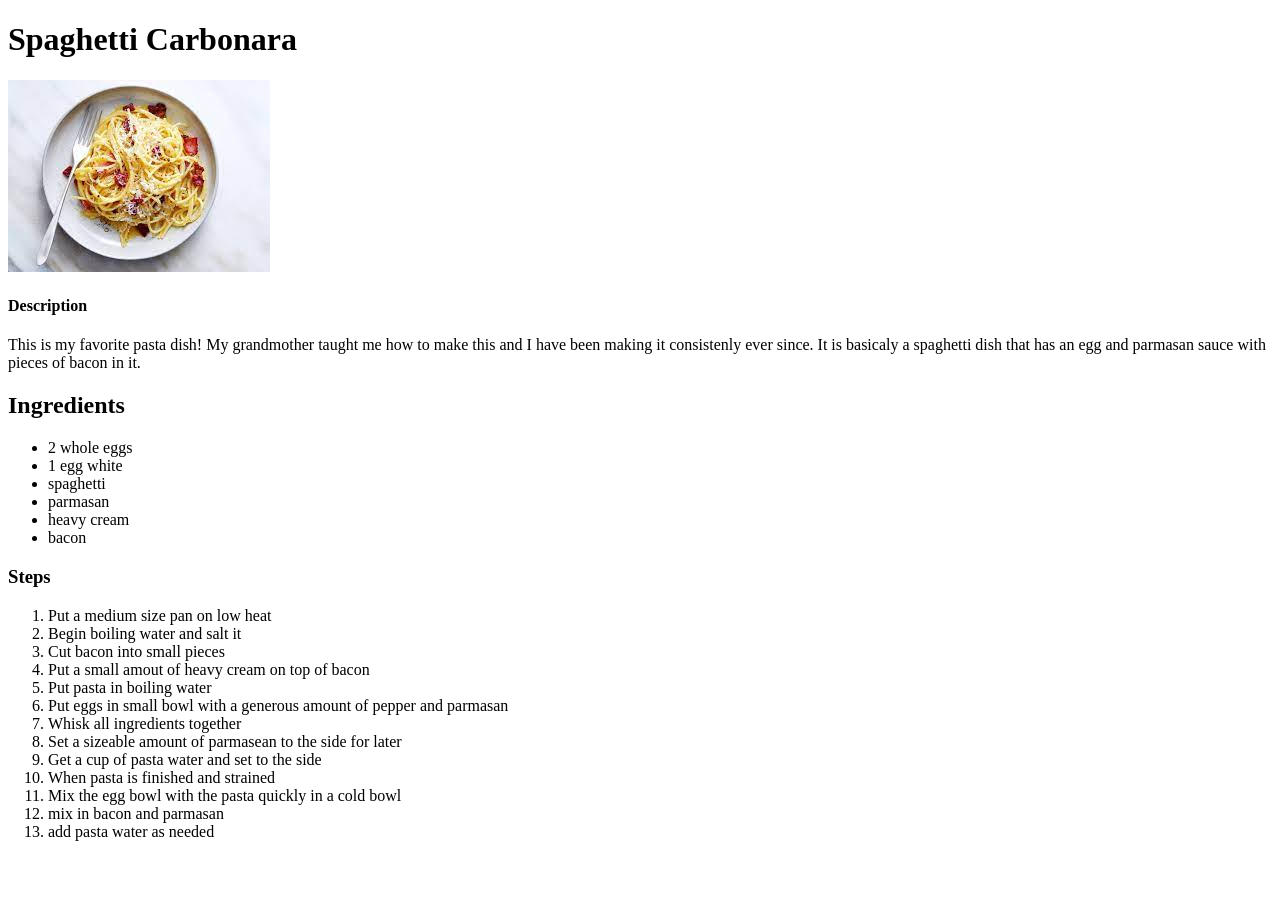
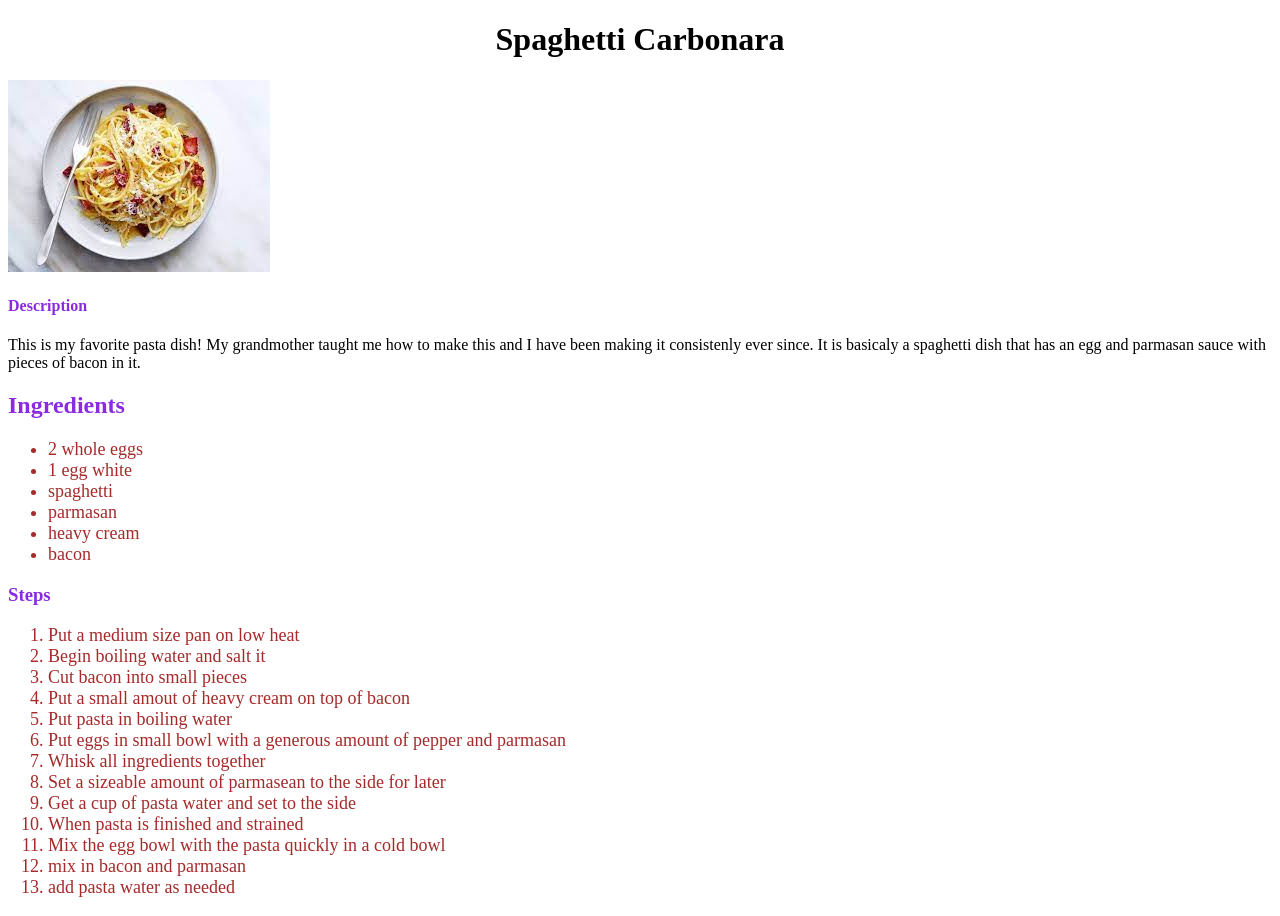
Before and after one commit to parkerfws/odin-recipes, a plain HTML site: page recipes/carbonara.html in a window 1280 px wide. Before the commit the page ends 857 px from the top, so only its background shows below. Drawn offline with Linux system fonts and the light colour scheme.

Commit message:
added some sub parstyling to recipes

```diff
--- a/recipes/carbonara.html
+++ b/recipes/carbonara.html
@@ -5,16 +5,17 @@
     <meta http-equiv="X-UA-Compatible" content="IE=edge">
     <meta name="viewport" content="width=device-width, initial-scale=1.0">
     <title>Document</title>
+    <link rel="stylesheet" href="styles.css">
 </head>
 <body>
-    <h1>Spaghetti Carbonara</h1>
+    <h1 class="title">Spaghetti Carbonara</h1>
     <img src="../images/carbonara.jpeg" alt="A plate of spaghetti carbonara">
-    <h4>Description</h4>
+    <h4 class="header">Description</h4>
     <p>This is my favorite pasta dish! My grandmother taught me how to make this and I have been making it consistenly
     ever since. It is basicaly a spaghetti dish that has an egg and parmasan sauce with pieces of bacon in it.
     </p>
-    <h2>Ingredients</h2>
-    <ul>
+    <h2 class="header">Ingredients</h2>
+    <ul class="list">
         <li>2 whole eggs </li>
         <li>1 egg white</li>
         <li>spaghetti</li>
@@ -22,10 +23,10 @@
         <li>heavy cream</li>
         <li>bacon</li>
     </ul>
-    <h3>
+    <h3 class="header">
         Steps
     </h3>
-    <ol>
+    <ol class="list">
         <li>Put a medium size pan on low heat </li>
         <li>Begin boiling water and salt it </li>
         <li>Cut bacon into small pieces </li>
--- /dev/null
+++ b/recipes/styles.css
@@ -0,0 +1,12 @@
+.title {
+    text-align: center;
+    color: black;
+}
+.header {
+    color: blueviolet;
+}
+
+.list {
+    font-size: large;
+    color: brown;
+}
```
